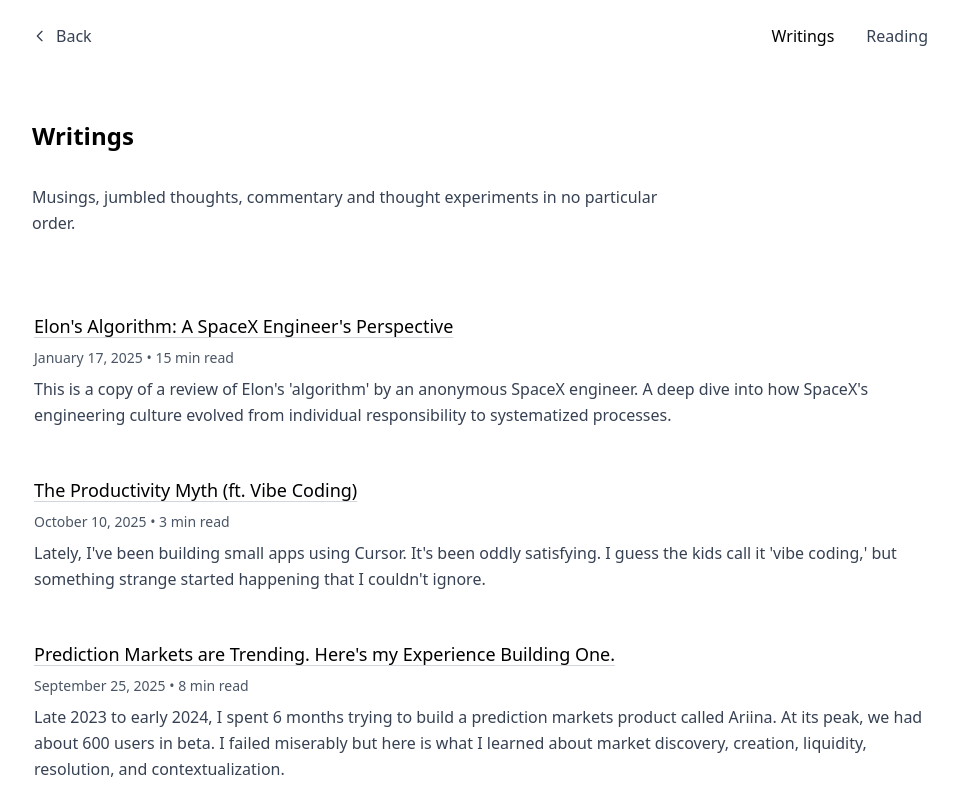
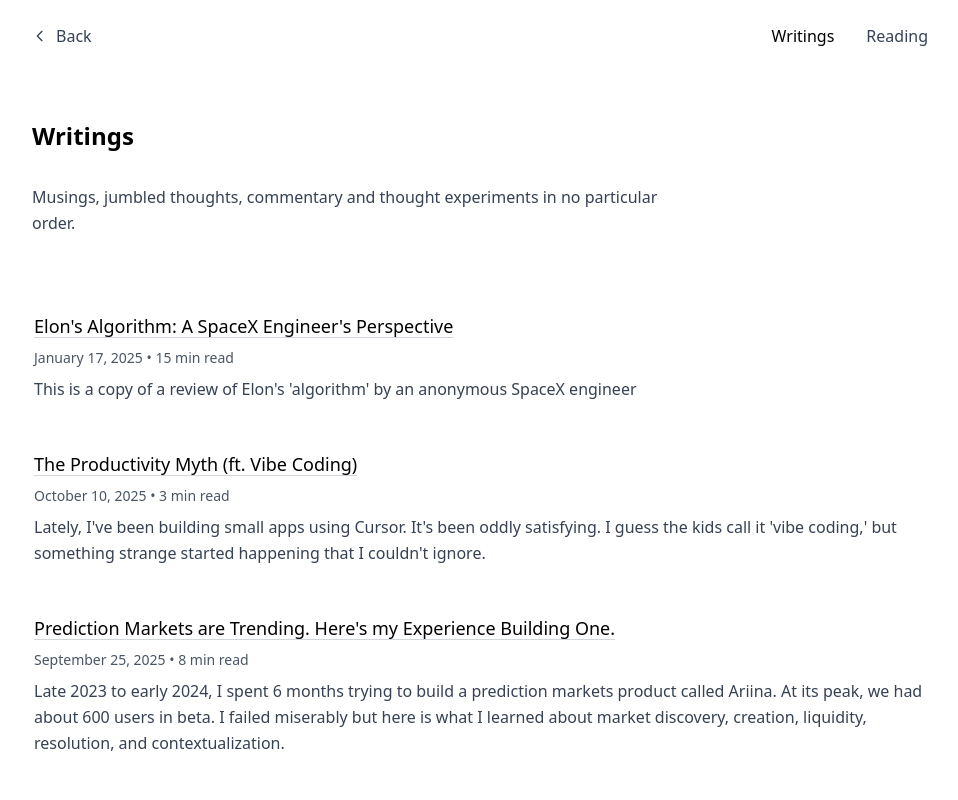
Before and after one commit to abhi-raheja/personal-website, a Next.js app: page /writings in a window 1280 px wide. Shown: the top 800 px of the page, without its empty margins (160-1118 px from the left). Built offline with nearby package versions, Linux system fonts and the light colour scheme.

Commit message:
Fix blog post content - use exact text as provided without modifications

```diff
--- a/content/posts/elons-algorithm-a-spacex-engineers-perspective.md
+++ b/content/posts/elons-algorithm-a-spacex-engineers-perspective.md
@@ -1,15 +1,13 @@
 ---
 title: "Elon's Algorithm: A SpaceX Engineer's Perspective"
 date: "2025-01-17"
-excerpt: "This is a copy of a review of Elon's 'algorithm' by an anonymous SpaceX engineer. A deep dive into how SpaceX's engineering culture evolved from individual responsibility to systematized processes, and what that means for the future of innovation."
+excerpt: "This is a copy of a review of Elon's 'algorithm' by an anonymous SpaceX engineer"
 readTime: "15 min read"
 ---
 
-# Elon's Algorithm: A SpaceX Engineer's Perspective
+"This is a copy of a review of Elon's 'algorithm' by an anonymous SpaceX engineer"
 
-*"This is a copy of a review of Elon's 'algorithm' by an anonymous SpaceX engineer"*
-
-## Elon Musk's Engineering Algorithm
+Elon Musk's Engineering Algorithm
 
 • Make the requirements less dumb.
 • Delete parts or process.
--- a/src/app/writings/page.tsx
+++ b/src/app/writings/page.tsx
@@ -32,7 +32,7 @@ export default function Writings() {
       {
         slug: 'elons-algorithm-a-spacex-engineers-perspective',
         title: 'Elon\'s Algorithm: A SpaceX Engineer\'s Perspective',
-        excerpt: 'This is a copy of a review of Elon\'s \'algorithm\' by an anonymous SpaceX engineer. A deep dive into how SpaceX\'s engineering culture evolved from individual responsibility to systematized processes.',
+        excerpt: 'This is a copy of a review of Elon\'s \'algorithm\' by an anonymous SpaceX engineer',
         date: '2025-01-17',
         readTime: '15 min read'
       },
```
